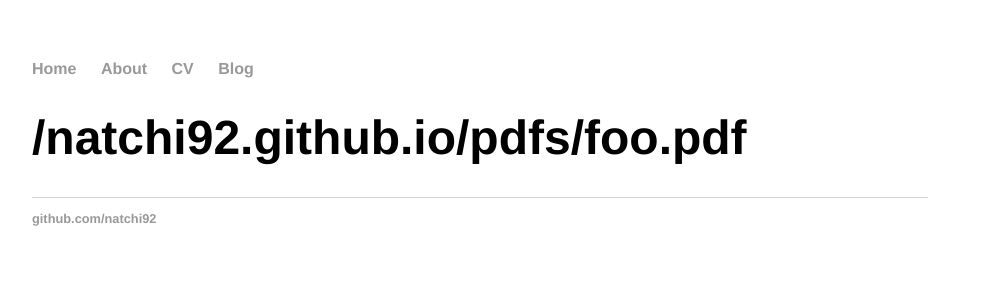
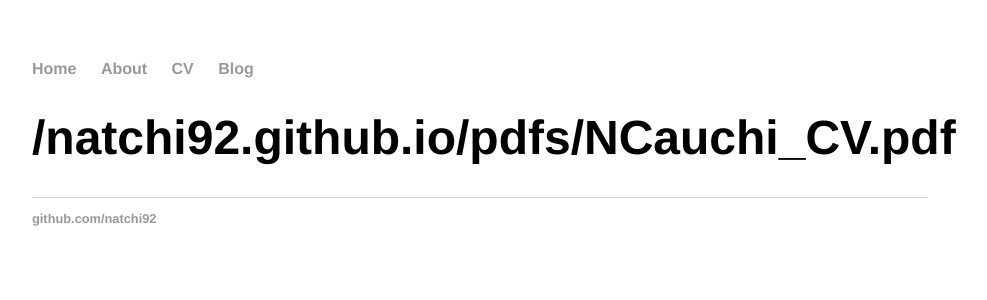
Before and after one commit to natchi92/natchi92.github.io, a Jekyll site: the page built from cv/index.html, in a window 1280 px wide. Shown: the top 300 px of the page, without its empty margins (160-1147 px from the left). Built offline with Jekyll 4.4.1, drawn with Linux system fonts in a browser that asks for light colours.

Commit message:
Update index.html

```diff
--- a/cv/index.html
+++ b/cv/index.html
@@ -2,4 +2,4 @@
 layout: default
 title: CV
 ---
-	<h1> {{ site.baseurl }}/pdfs/foo.pdf </h1>
+	<h1> {{ site.baseurl }}/pdfs/NCauchi_CV.pdf </h1>
```
